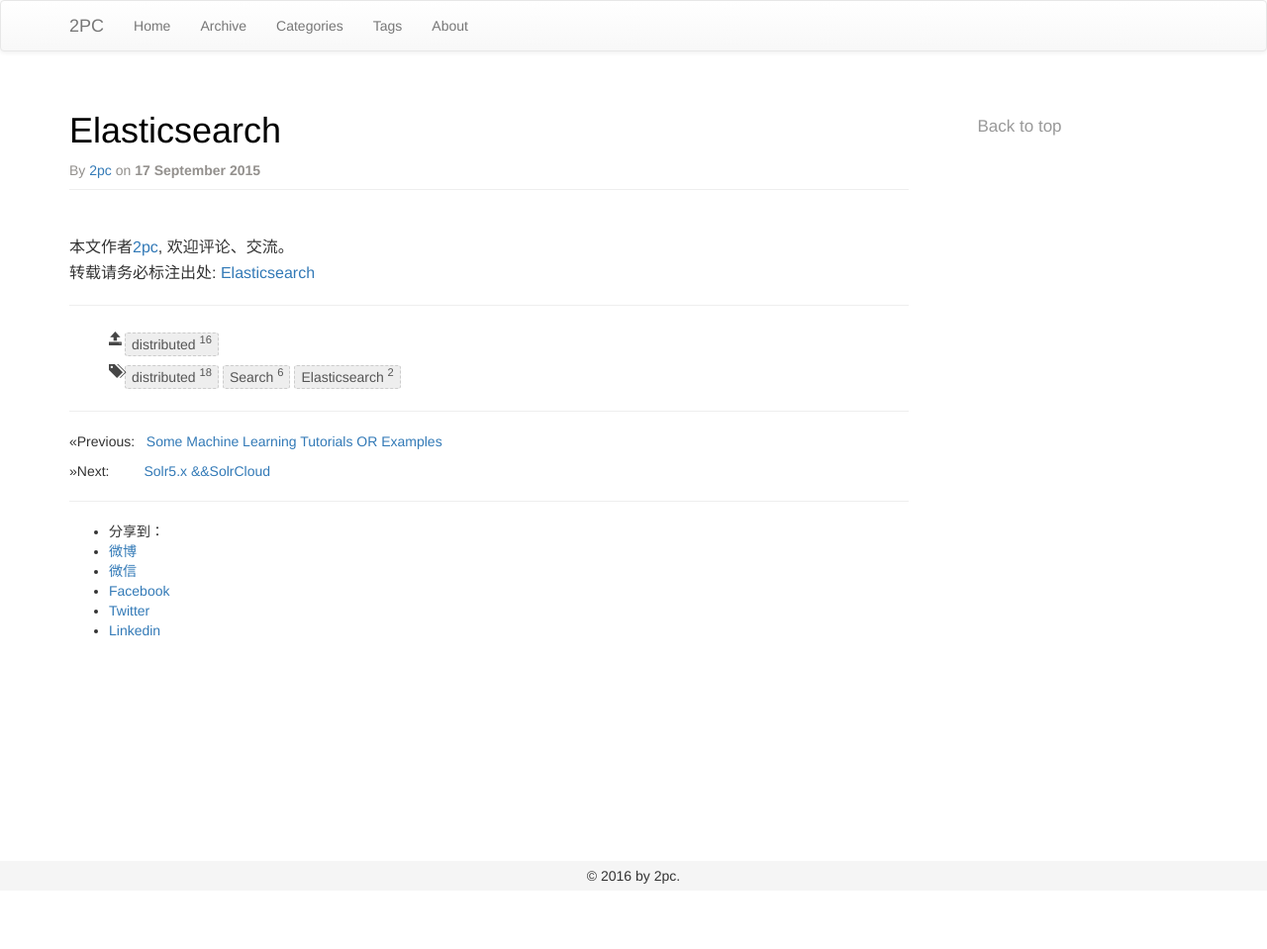
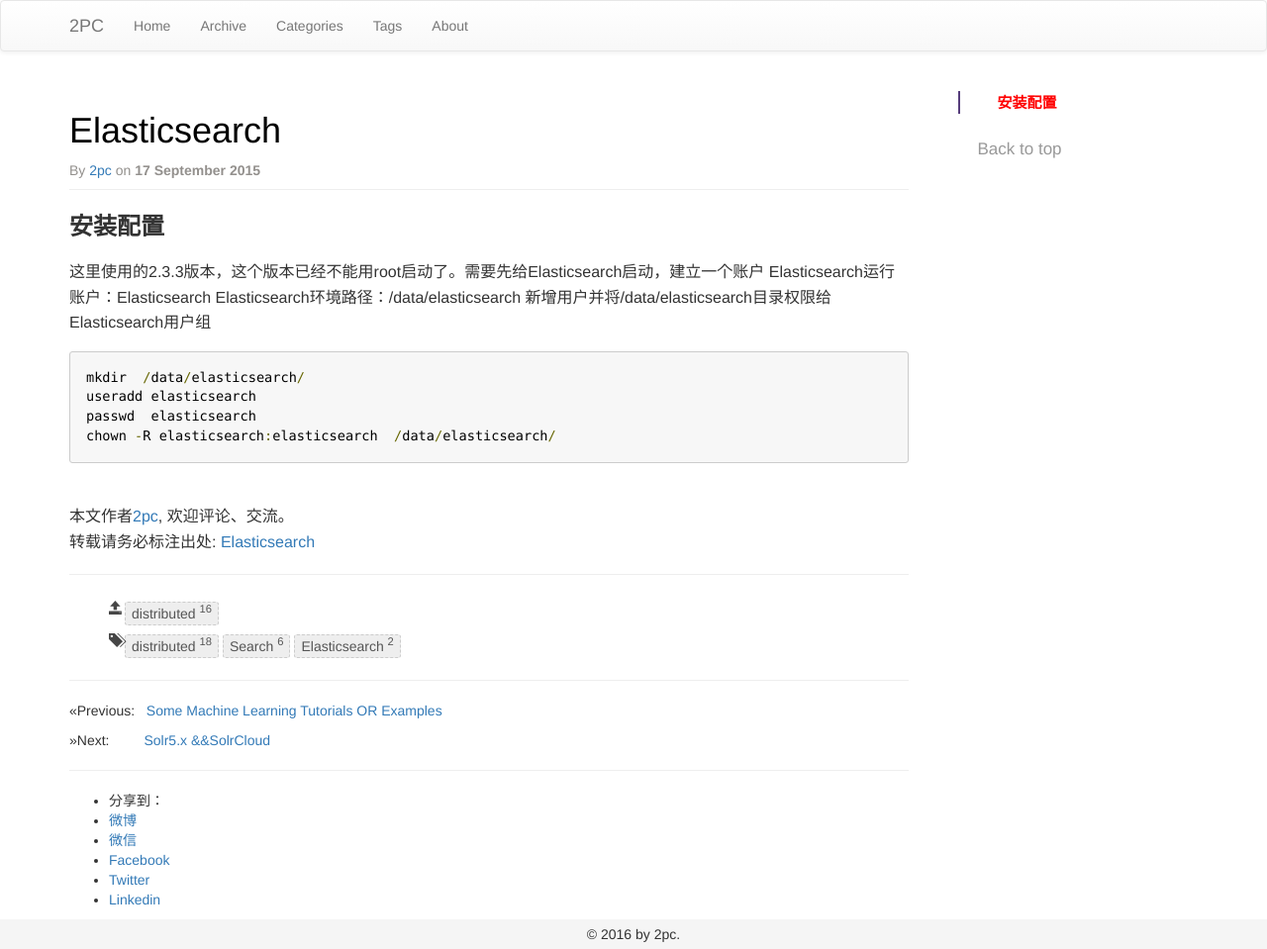
Before and after one commit to luyee/2pc.github.io, a Jekyll site: the page built from _posts/Search/2015-09-17-Elasticsearch.md, in a window 1280 px wide. Shown: the whole page at 99% size. Built offline with Jekyll 4.4.1, drawn with Linux system fonts in a browser that asks for light colours; comment, search, counter and statistics services are not loaded; before the commit the page ends 900 px from its top, so only the background shows below that.

Commit message:
Update 2015-09-17-Elasticsearch.md

````diff
--- a/_posts/Search/2015-09-17-Elasticsearch.md
+++ b/_posts/Search/2015-09-17-Elasticsearch.md
@@ -6,3 +6,15 @@ description: "Elasticsearch"
 category: "distributed"
 tags: ["distributed","Search","Elasticsearch"]
 ---
+
+### 安装配置
+这里使用的2.3.3版本，这个版本已经不能用root启动了。需要先给Elasticsearch启动，建立一个账户
+Elasticsearch运行账户：Elasticsearch
+Elasticsearch环境路径：/data/elasticsearch
+新增用户并将/data/elasticsearch目录权限给Elasticsearch用户组
+```
+mkdir  /data/elasticsearch/
+useradd elasticsearch
+passwd  elasticsearch
+chown -R elasticsearch:elasticsearch  /data/elasticsearch/
+```
````
